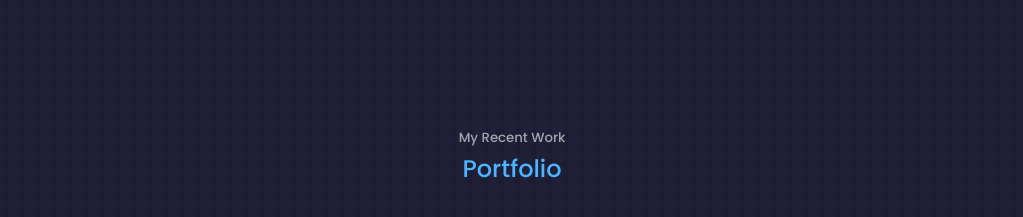
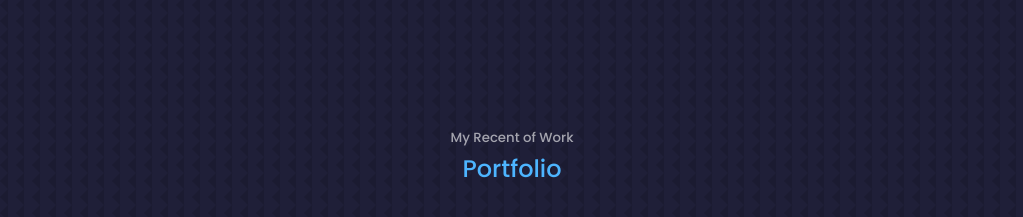
Before and after one commit to saranfordev/My-Poerfolio-saran, a React (Create React App) app: page / in a window 1280 px wide. Shown: the part 2147-2364 px from the top of the page, without its empty margins (128-1151 px from the left). Built offline with nearby package versions, Linux system fonts and the light colour scheme; a web font is replaced by a local one.

Commit message:
Finished-Project

```diff
--- a/src/components/portfolio/Portfolio.jsx
+++ b/src/components/portfolio/Portfolio.jsx
@@ -6,7 +6,7 @@ import Resume from '../../assets/MyPort.pdf'
 const Portfolio = () => {
   return (
     <section id='portfolio'>
-      <h5>My Recent Work</h5>
+      <h5>My Recent of Work</h5>
       <h2>Portfolio</h2>
 
       <div className="container portfolio__container">
```
